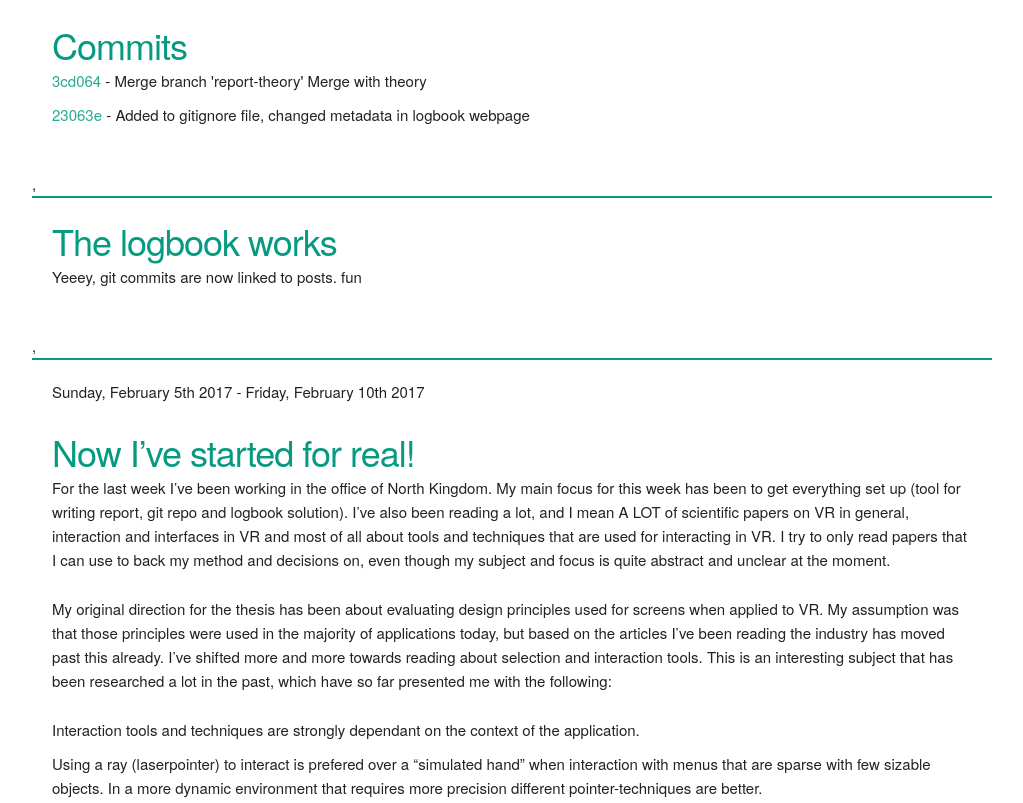
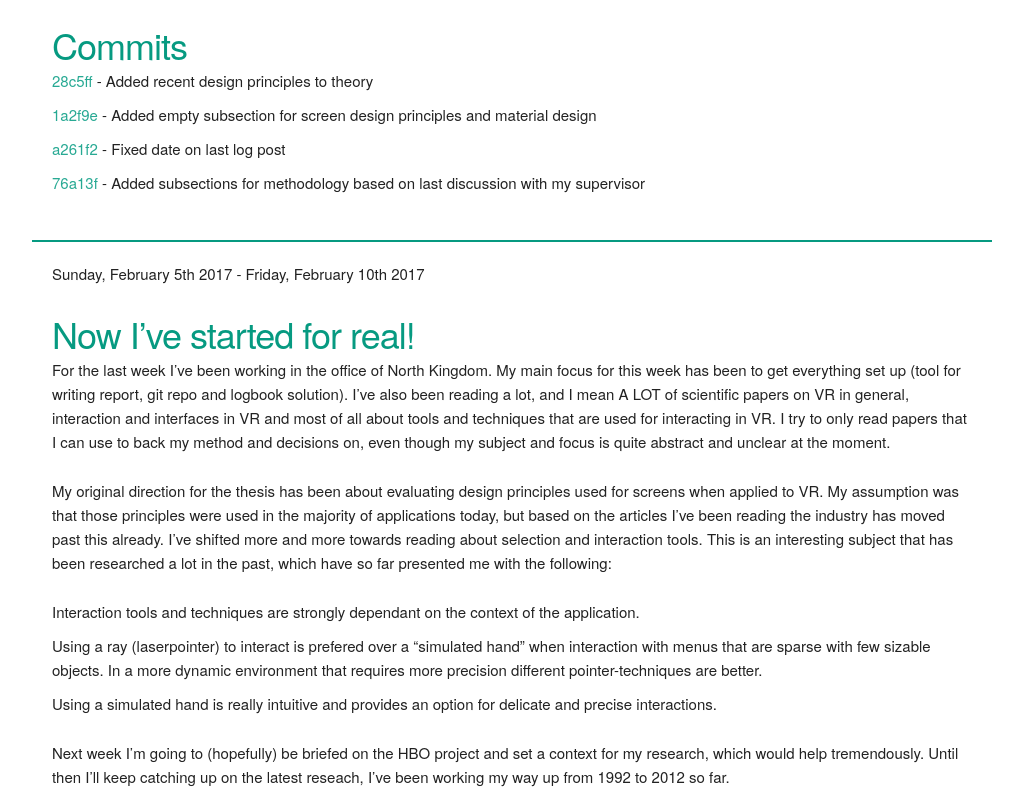
Before and after one commit to davidbergvik/Master-Thesis-IxD, a website: page index.html in a window 1280 px wide. Shown: the part 466-1269 px from the top of the page, without its empty margins (128-1151 px from the left). Drawn offline with Linux system fonts and the light colour scheme.

Commit message:
Added recent git commits to last log entry

```diff
--- a/index.html
+++ b/index.html
@@ -15,9 +15,7 @@
   <link rel="stylesheet" href="css/styles.css?v=1.0">
   <link rel="stylesheet" href="css/color-scheme.css">
 
-
 </head>
-
 
 <body>
   <!-- Page container -->
@@ -44,19 +42,20 @@
       </div>
     </header>
     <main>
-      <article><p>Sunday, February 12th 2017 - Thursday, February 16th 2017</p>
+      <article>
+        <p>Sunday, February 12th 2017 - Thursday, February 16th 2017</p>
         <h3 id="reading-reading-and-more-reading-">Reading reading and more reading...</h3>
         <p>Ive been reading even more articles for the past few days, today Ive been focusing on different design principles for screen interfaces like flat design, material design and skeumorfic design. I guess this is a subject that I will cover regardless of where the undecided methodology takes me. Ive been briefed on the HBO project, which at this time is unfortunatly not moving forward in a direction that I can incorporate within the spectrum of my thesis. I will however join a meeting tomorrow with the team, and introduce them to my vision and plans. Hopefully there are aspects within the context but with a more general use for the company that I can tackle. </p>
         <p>I also started to go through the piles of VR games and experiences that we have in the office, documenting the interaction methods and interface decision. I will also set up an expert-interview with one of the VR guys next week, with the hopes of determine the current status of VR interfaces and interactions.</p>
         <h3 id="commits">Commits</h3>
         <ul>
-          <li><a href="https://github.com/davidbergvik/master-thesis-IxD/commit/3cd0644d9f5165d3e52baf3f83855d4fe0868dc7">3cd064</a> - Merge branch &#39;report-theory&#39;
-            Merge with theory</li>
-            <li><a href="https://github.com/davidbergvik/master-thesis-IxD/commit/23063ef3aabeeae67570108d52e7667399fd9811">23063e</a> - Added to gitignore file, changed metadata in logbook webpage</li>
+          <li><a href="https://github.com/davidbergvik/master-thesis-IxD/commit/28c5ffc35aac5c0d601b5260f01216e4168e016e">28c5ff</a> - Added recent design principles to theory</li>
+          <li><a href="https://github.com/davidbergvik/master-thesis-IxD/commit/1a2f9e73717e709cf92480e1adf602c1201efc16">1a2f9e</a> - Added empty subsection for screen design principles and material design</li>
+          <li><a href="https://github.com/davidbergvik/master-thesis-IxD/commit/a261f24ca85271cb96cae555aae4a8ea39928759">a261f2</a> - Fixed date on last log post</li>
+          <li><a href="https://github.com/davidbergvik/master-thesis-IxD/commit/76a13f537acac9f61ce4bcfd84f52a110e83a081">76a13f</a> - Added subsections for methodology based on last discussion with my supervisor</li>
         </ul>
-        </article>,<article><h3 id="the-logbook-works">The logbook works</h3>
-          <p>Yeeey, git commits are now linked to posts. fun</p>
-        </article>,<article><p>Sunday, February 5th 2017 - Friday, February 10th 2017</p>
+      </article>
+      <article><p>Sunday, February 5th 2017 - Friday, February 10th 2017</p>
         <h3 id="now-i-ve-started-for-real-">Now I’ve started for real!</h3>
         <p>For the last week I’ve been working in the office of North Kingdom. My main focus for this week has been to get everything set up (tool for writing report, git repo and logbook solution).  I’ve also been reading a lot, and I mean A LOT of scientific papers on VR in general, interaction and interfaces in VR and most of all about tools and techniques that are used for interacting in VR. I try to only read papers that I can use to back my method and decisions on, even though my subject and focus is quite abstract and unclear at the moment.</p>
         <p>My original direction for the thesis has been about evaluating design principles used for screens when applied to VR. My assumption was that those principles were used in the majority of applications today, but based on the articles I’ve been reading the industry has moved past this already. I’ve shifted more and more towards reading about selection and interaction tools. This is an interesting subject that has been researched a lot in the past, which have so far presented me with the following:</p>
@@ -83,7 +82,10 @@
           <li><a href="https://github.com/davidbergvik/master-thesis-IxD/commit/48967bb56cbf5df2d6423fa5665ef04e0236138f">48967b</a> - Inital logbook file created</li>
           <li><a href="https://github.com/davidbergvik/master-thesis-IxD/commit/6ca8e50a8043d62a654b94d405a52fc0c829fafd">6ca8e5</a> - Initial commit</li>
         </ul>
-        </article>,<article></article>
+      </article>
+      <article><h3 id="the-logbook-works">The logbook works</h3>
+        <p>Yeeey, git commits are now linked to posts. fun</p>
+      </article>
     </main>
     <footer>
       David Bergvik 2017 - This is the great footer!
```
Lines whose indentation alone changed are shown as unchanged.
